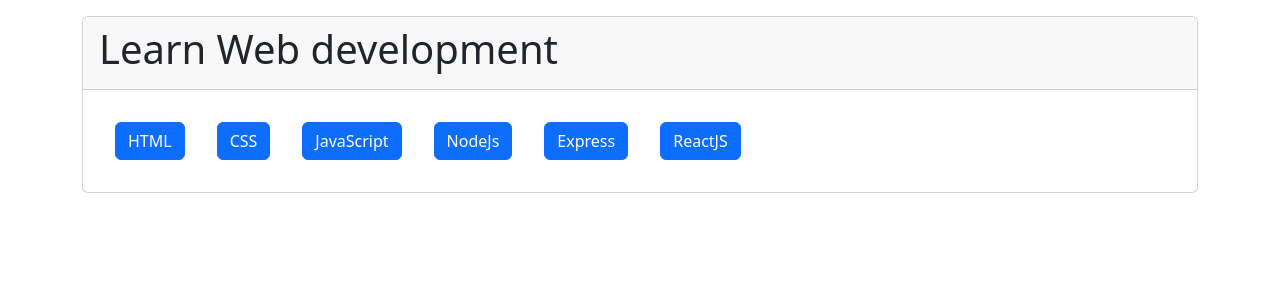
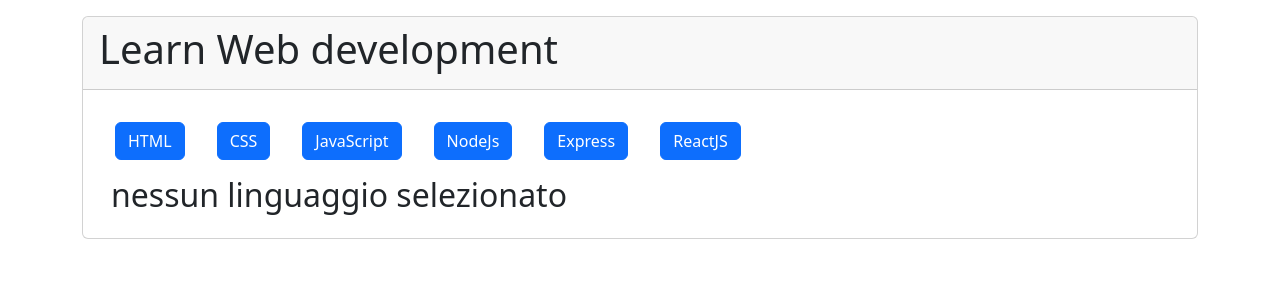
Before and after one commit to Anniballi-Andrea/react-use-state, a React (Vite) app: page / in a window 1280 px wide. Shown: the top 300 px of the page. Built offline with nearby package versions, Linux system fonts and the light colour scheme.

Commit message:
add start situiation with no language selected

```diff
--- a/src/assets/components/Buttons.jsx
+++ b/src/assets/components/Buttons.jsx
@@ -1,5 +1,6 @@
 import { useState } from "react"
 import LanguageCard from "./LanguageCard"
+import NoLanguageCard from "./NoLanguageCard"
 
 
 
@@ -28,7 +29,7 @@ export default function Buttons({ info }) {
             }
 
 
-            {active !== 0 && <LanguageCard info={info} active={active} />}
+            {active !== 0 ? <LanguageCard info={info} active={active} /> : <NoLanguageCard />}
 
 
 
--- a/src/assets/components/NoLanguageCard.jsx
+++ b/src/assets/components/NoLanguageCard.jsx
@@ -1,4 +1,4 @@
-export default function NoLanguageCard({ info, active }) {
+export default function NoLanguageCard() {
 
 
 
@@ -9,7 +9,7 @@ export default function NoLanguageCard({ info, active }) {
 
 
 
-            {<p >nessun linguaggio selezionato</p>}
+            {<h2 >nessun linguaggio selezionato</h2>}
         </div>
     )
 }
```
